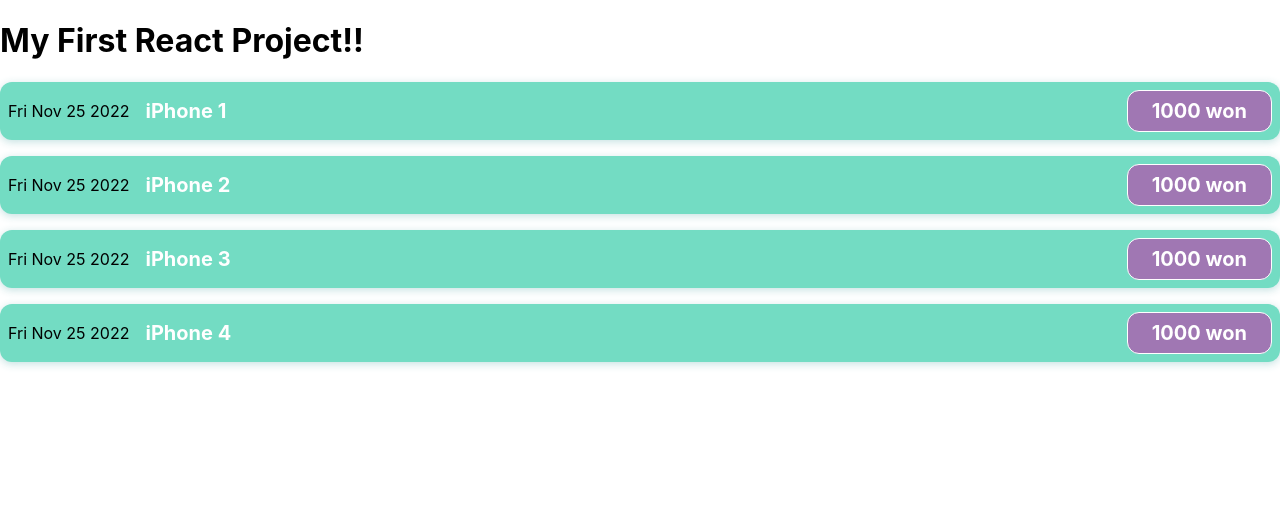
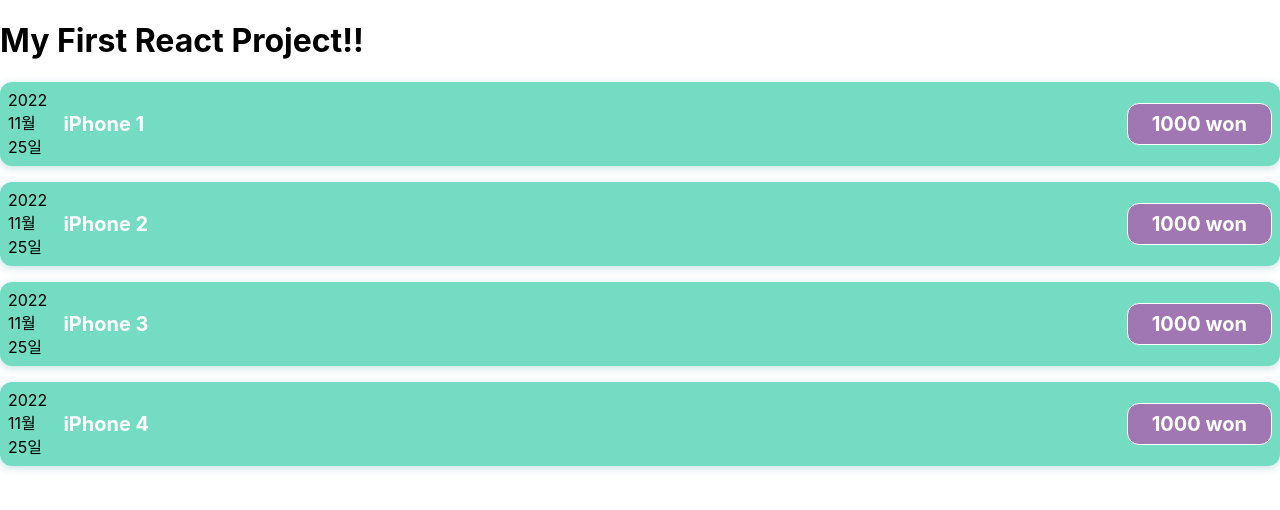
Before and after one commit to WaterMan-Joy/React-Demo, a React (Create React App) app: page / in a window 1280 px wide. Shown: the top 510 px of the page. Built offline with nearby package versions, Linux system fonts and the light colour scheme.

Commit message:
날짜 기능

```diff
--- a/src/App.js
+++ b/src/App.js
@@ -1,4 +1,4 @@
-import ExpenseItem from "./components/ExpensItem";
+import ExpenseItem from "./components/ExpenseItem";
 
 function App() {
   const expenses = [
--- /dev/null
+++ b/src/components/ExpenseDate.js
@@ -0,0 +1,15 @@
+function ExpenseDate(props) {
+  const month = props.date.toLocaleString("ko-KR", { month: "long" });
+  const day = props.date.toLocaleString("ko-KR", { day: "2-digit" });
+  const year = props.date.getFullYear();
+
+  return (
+    <div>
+      <div>{year}</div>
+      <div>{month}</div>
+      <div>{day}</div>
+    </div>
+  );
+}
+
+export default ExpenseDate;
--- a/src/components/ExpensItem.jsx
+++ b/src/components/ExpenseItem.jsx
@@ -1,9 +1,11 @@
 import "./ExpenseItem.css";
+import "./ExpenseDate";
+import ExpenseDate from "./ExpenseDate";
 
 function ExpenseItem(props) {
   return (
     <div className="expense-item">
-      <div>{props.date.toDateString()}</div>
+      <ExpenseDate date={props.date} />
       <div className="expense-item__description">
         <h2>{props.title}</h2>
         <div className="expense-item__price">{props.amount} won</div>
```
